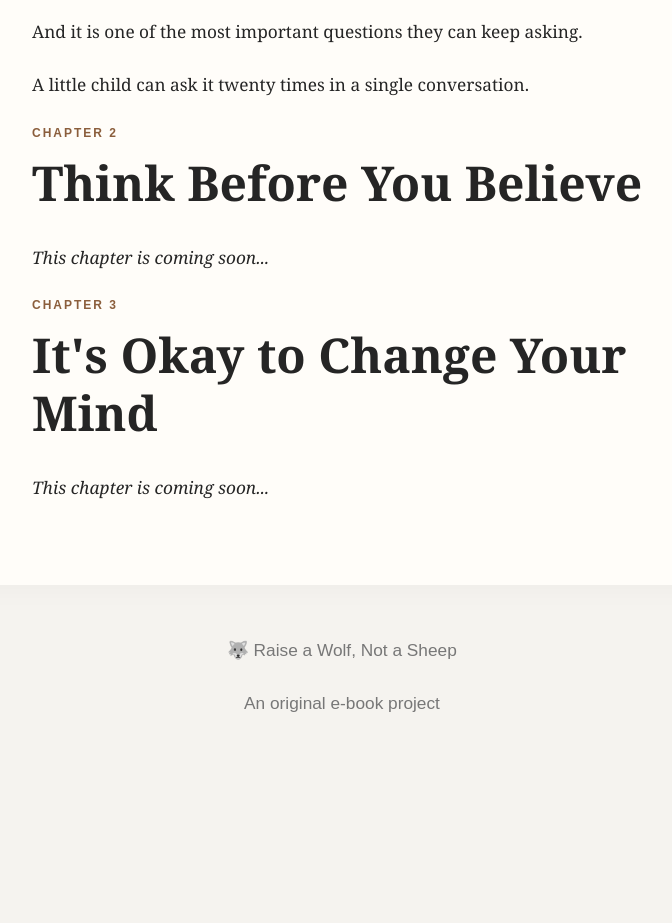
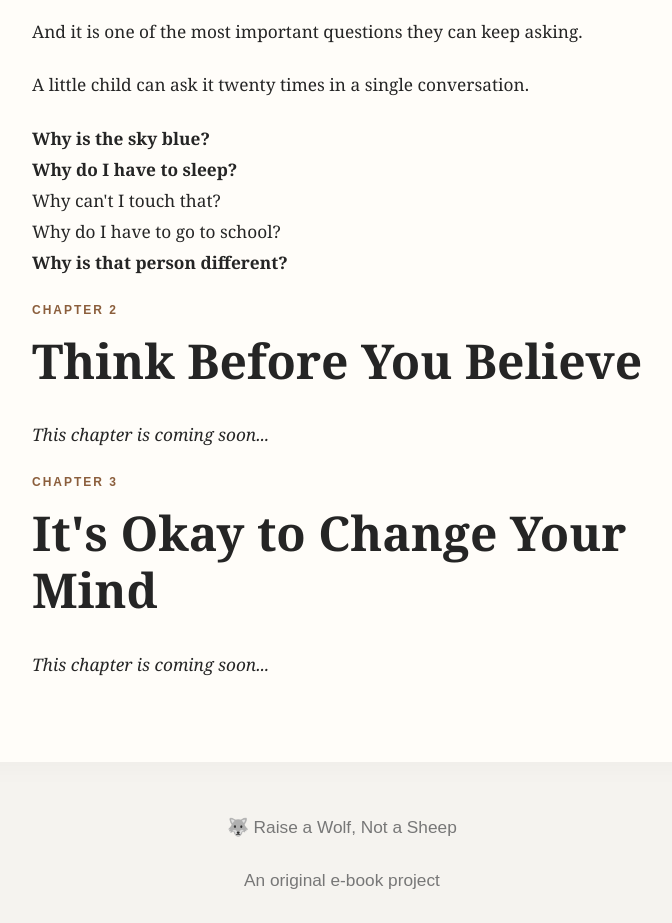
Before and after one commit to d69barrion-web/Raise-A-Wolf-Not-A-Sheep, a plain HTML site: page index.html in a window 1280 px wide. Shown: the part 6020-6943 px from the top of the page, without its empty margins (298-970 px from the left). Before the commit the page ends 6811 px from the top, so only its background shows below. Drawn offline with Linux system fonts and the light colour scheme.

Commit message:
Update index.html

```diff
--- a/index.html
+++ b/index.html
@@ -699,6 +699,13 @@
             <p>
                 A little child can ask it twenty times in a single conversation.
             </p>
+            <p>
+                <strong>Why is the sky blue?</strong><br>
+                <strong>Why do I have to sleep?</strong><br>
+                <stong>Why can't I touch that?</stong><br>
+                <stong>Why do I have to go to school?</stong><br>
+                <strong>Why is that person different?</strong>
+            </p>
 
         </section>
 
```
